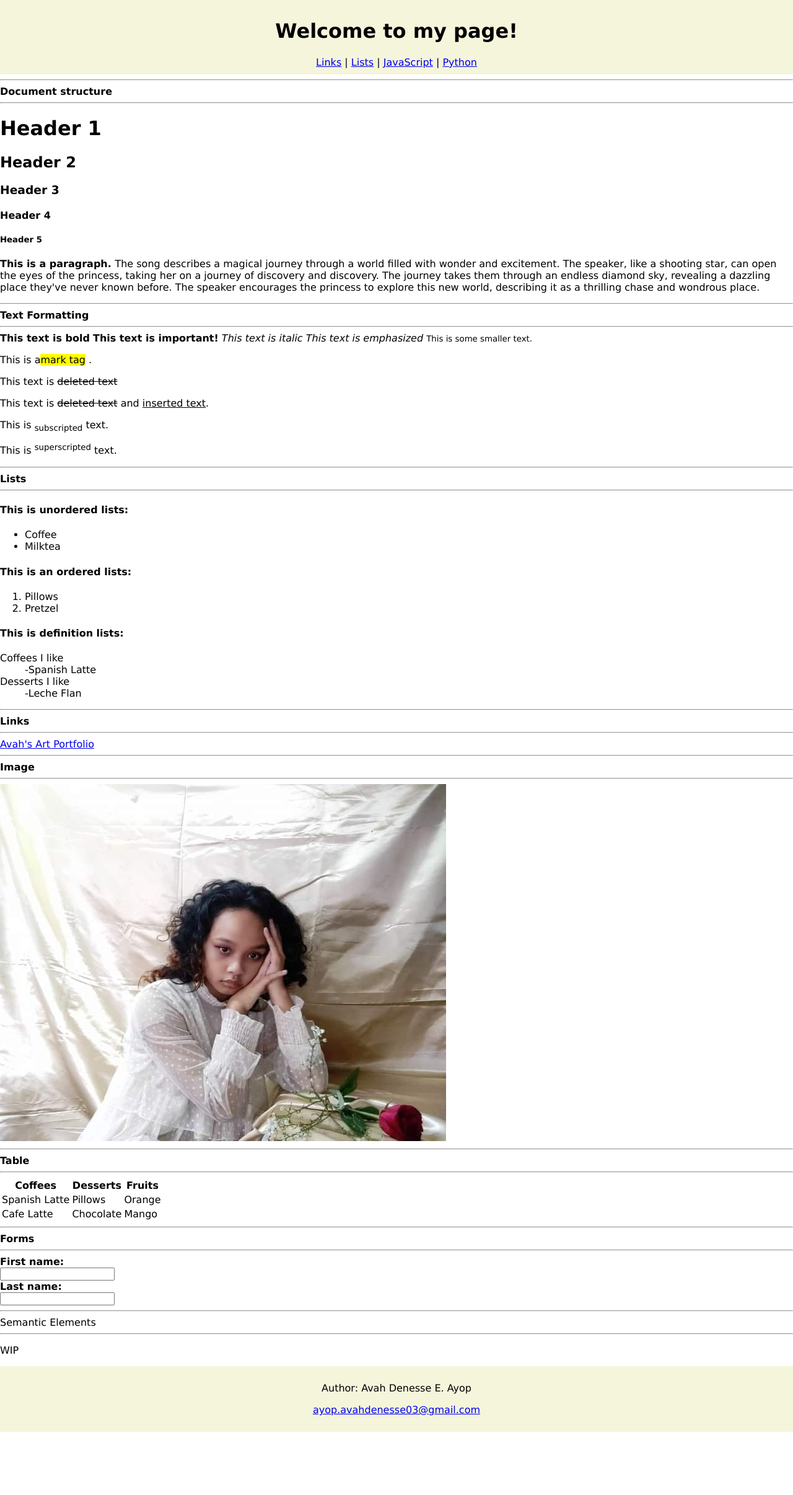
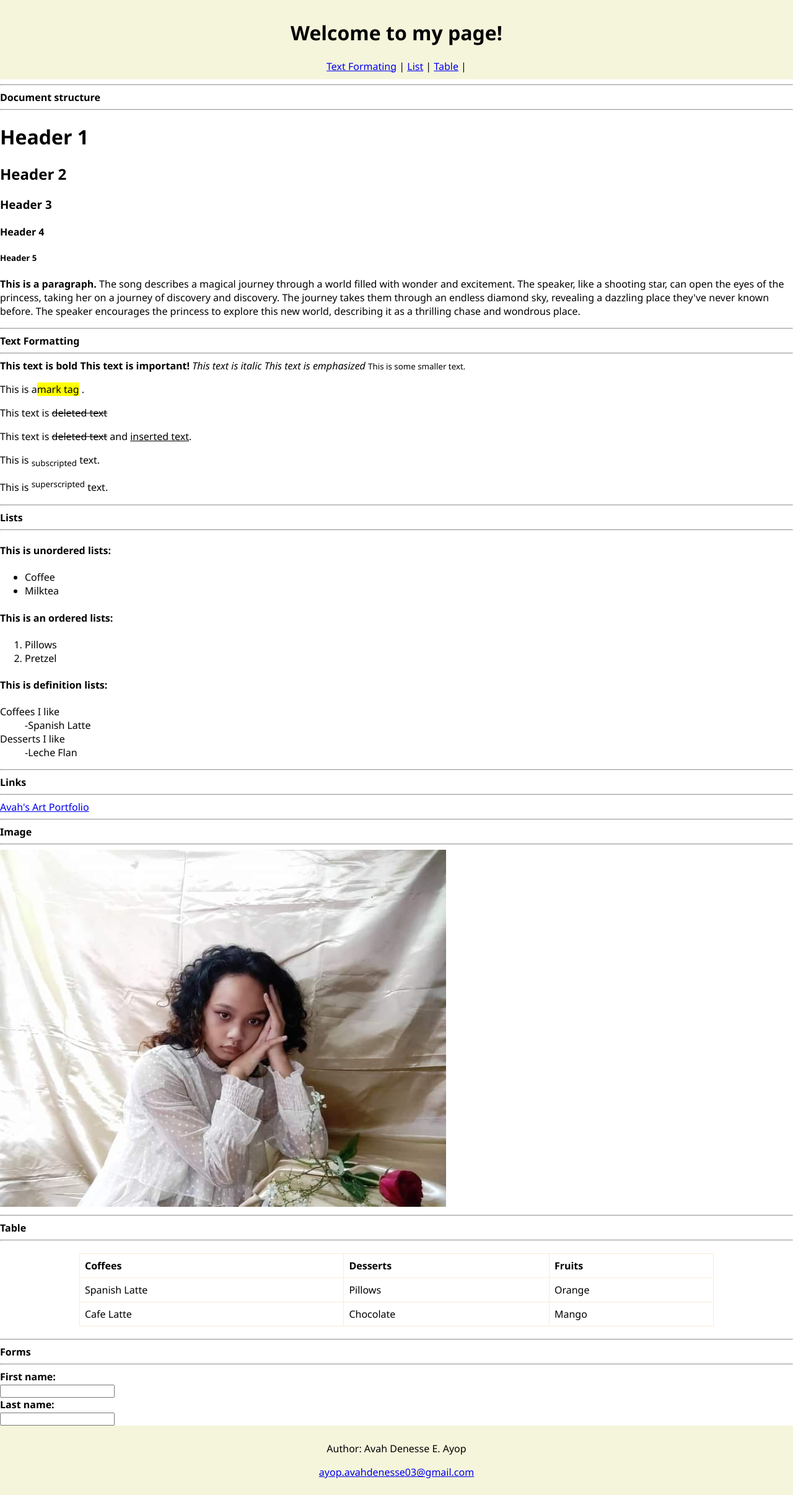
Before and after one commit to Avahayop03/html-tags, a plain HTML site: page AyopTags.html in a window 1280 px wide. Shown: the whole page at 62% size. Before the commit the page ends 2310 px from the top, so only its background shows below. Drawn offline with Linux system fonts and the light colour scheme.

Commit message:
2nd commit

```diff
--- a/AyopTags.html
+++ b/AyopTags.html
@@ -11,7 +11,7 @@
         background-color: beige;
     }
     body{
-        font-family: 'Lucida Sans', 'Lucida Sans Regular', 'Lucida Grande', 'Lucida Sans Unicode', Geneva, Verdana, sans-serif;
+        font-family:'Segoe UI', Tahoma, Geneva, Verdana, sans-serif ;
         margin: 0;
         padding: 0;
 
@@ -20,6 +20,16 @@
         text-align: center;
         padding: 10px;
         background-color: beige;
+    }
+    table{
+        width: 80%;
+        margin: 20px auto;
+        border-collapse: collapse;
+    }
+    th, td{
+        padding: 8px;
+        border: 1px solid antiquewhite;
+        text-align: left;
     }
 
 </style>
@@ -30,10 +40,9 @@
     <header>
     <h1>Welcome to my page!</h1>
     <nav>
-        <a href="/Links/">Links</a> |
-        <a href="/css/">Lists</a> |
-        <a href="/js/">JavaScript</a> |
-        <a href="/python/">Python</a>
+        <a href="#text">Text Formating</a> |
+        <a href="#list">List</a> |
+        <a href="#table">Table</a> |
       </nav>
 </header>
 
@@ -46,7 +55,7 @@
 
 <p><b> This is a paragraph. </b> The song describes a magical journey through a world filled with wonder and excitement. The speaker, like a shooting star, can open the eyes of the princess, taking her on a journey of discovery and discovery. The journey takes them through an endless diamond sky, revealing a dazzling place they've never known before. The speaker encourages the princess to explore this new world, describing it as a thrilling chase and wondrous place.</p>
 
-
+<section class="page-section text" id ="text"></section>
 <hr><b>Text Formatting</b><hr>
 <b>This text is bold</b>
 <strong>This text is important!</strong>
@@ -59,6 +68,7 @@
 <p>This is <sub>subscripted</sub> text.</p>
 <p>This is <sup>superscripted</sup> text.</p>
 
+<section class="page-section list" id ="list"></section>
 <hr><b>Lists</b><hr>
 <h4> This is unordered lists:</h4>
 <ul>
@@ -88,6 +98,7 @@
  <hr><b>Image</b><hr>
  <img src="images/me.jpg" alt="this is me!">
 
+<section class="page-section table" id ="table"></section>
 <hr><b>Table</b><hr>
 <table>
     <tr>
@@ -116,8 +127,6 @@
     <input type="text" id="lname" name="lname">
   </form>
 
-<hr>Semantic Elements<hr>
-<p>WIP</p>
 
 
 <footer>
```
